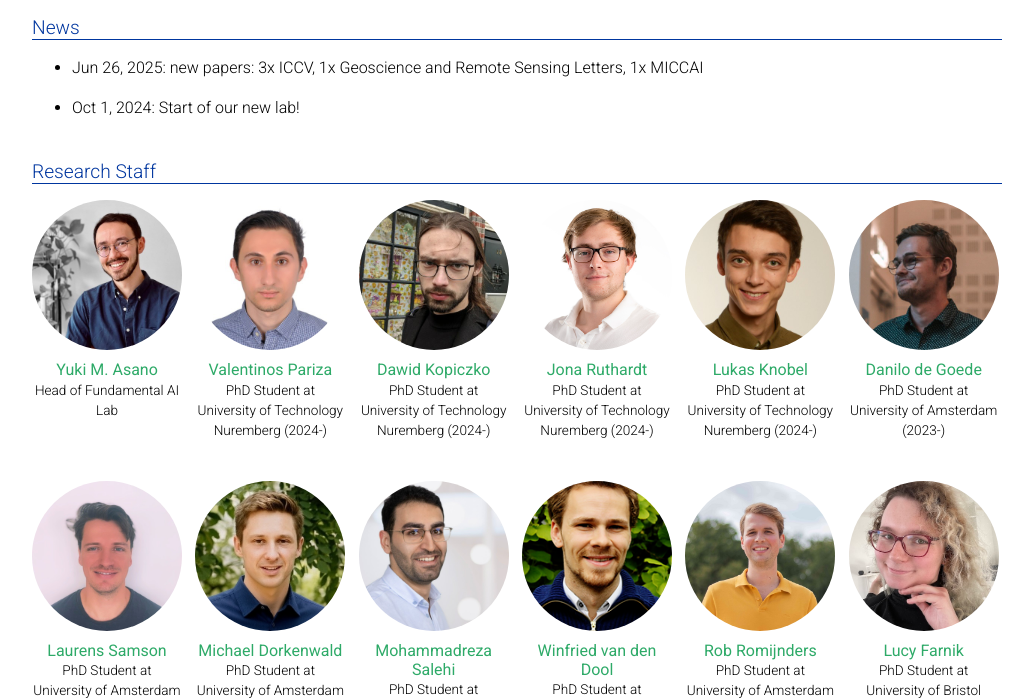
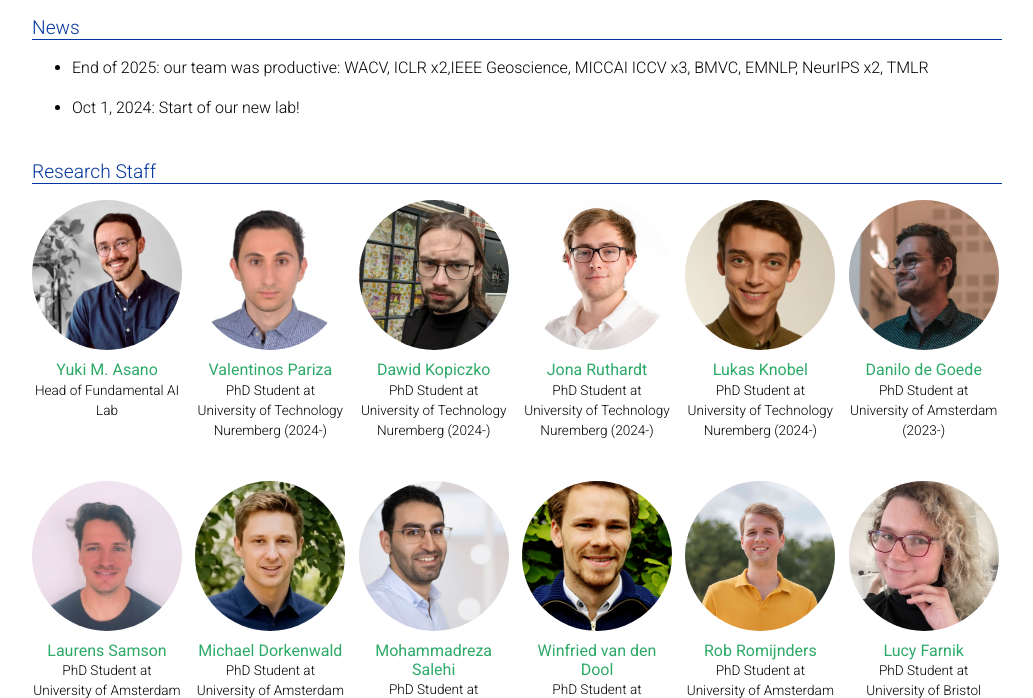
Before and after one commit to fundamentalailab/fundamentalailab.github.io, a Jekyll site: the page built from _pages/about.md, in a window 1280 px wide and 900 px high, scrolled down 520 px, cut to the strip 202-900 px from the top of the window. Shown: the whole strip, without its empty margins (123-1156 px from the left). Built offline with Jekyll 4.4.1, drawn with Linux system fonts in a browser that asks for light colours; full-size pictures stand in for the smaller copies a plugin makes; comment, search, counter and statistics services are not loaded; a style sheet for code colours, icons or effects is not loaded.

Commit message:
update of news

```diff
--- a/_pages/about.md
+++ b/_pages/about.md
@@ -211,7 +211,8 @@ We put the _fun_ into fundamental research.
   </ul> -->
 <!-- <h3 style="font-size: 1rem; font-weight: bolder;">Events</h3> -->
 <ul>
-  <li>Jun 26, 2025: new papers: 3x ICCV, 1x Geoscience and Remote Sensing Letters, 1x MICCAI</li>
+  <li>End of 2025: our team was productive: WACV, ICLR x2,IEEE Geoscience, MICCAI
+ICCV x3, BMVC, EMNLP, NeurIPS x2, TMLR </li>
 </ul>
   <ul>
     <li>Oct 1, 2024: Start of our new lab!</li>
```
